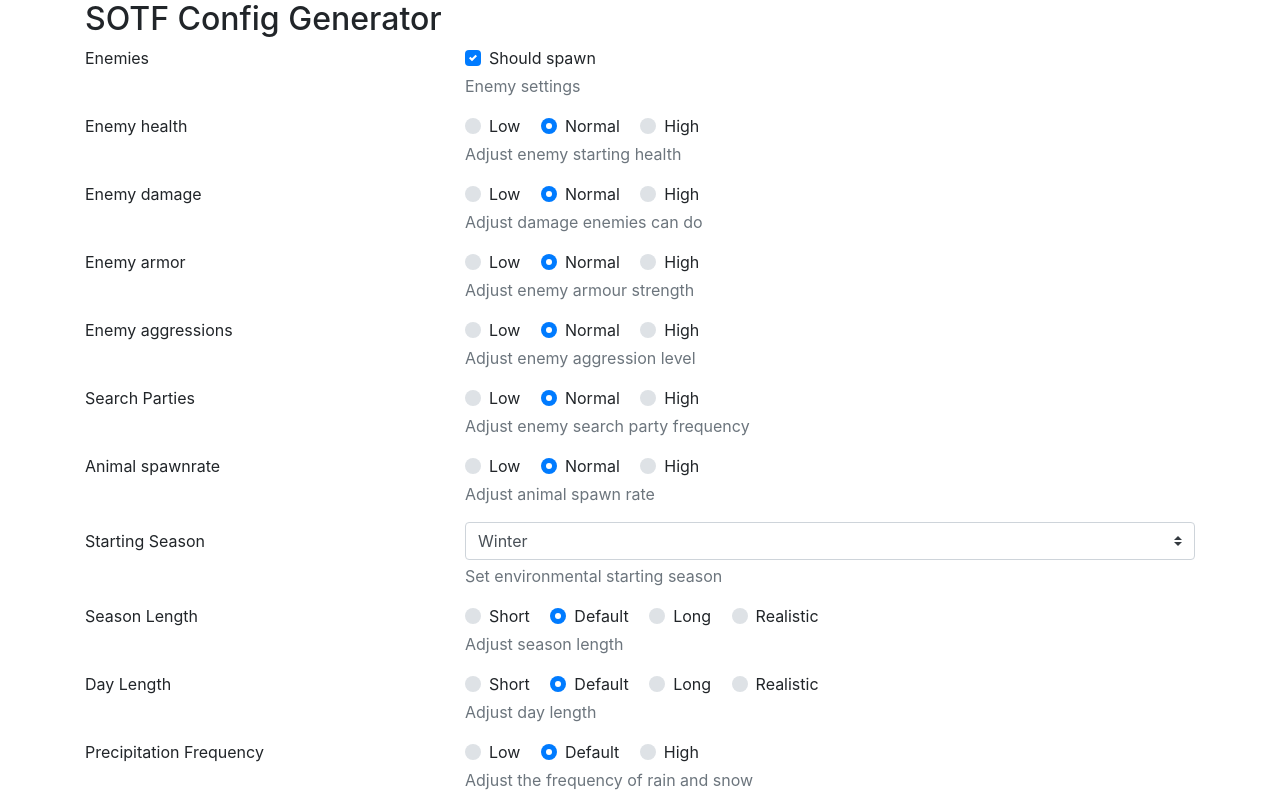
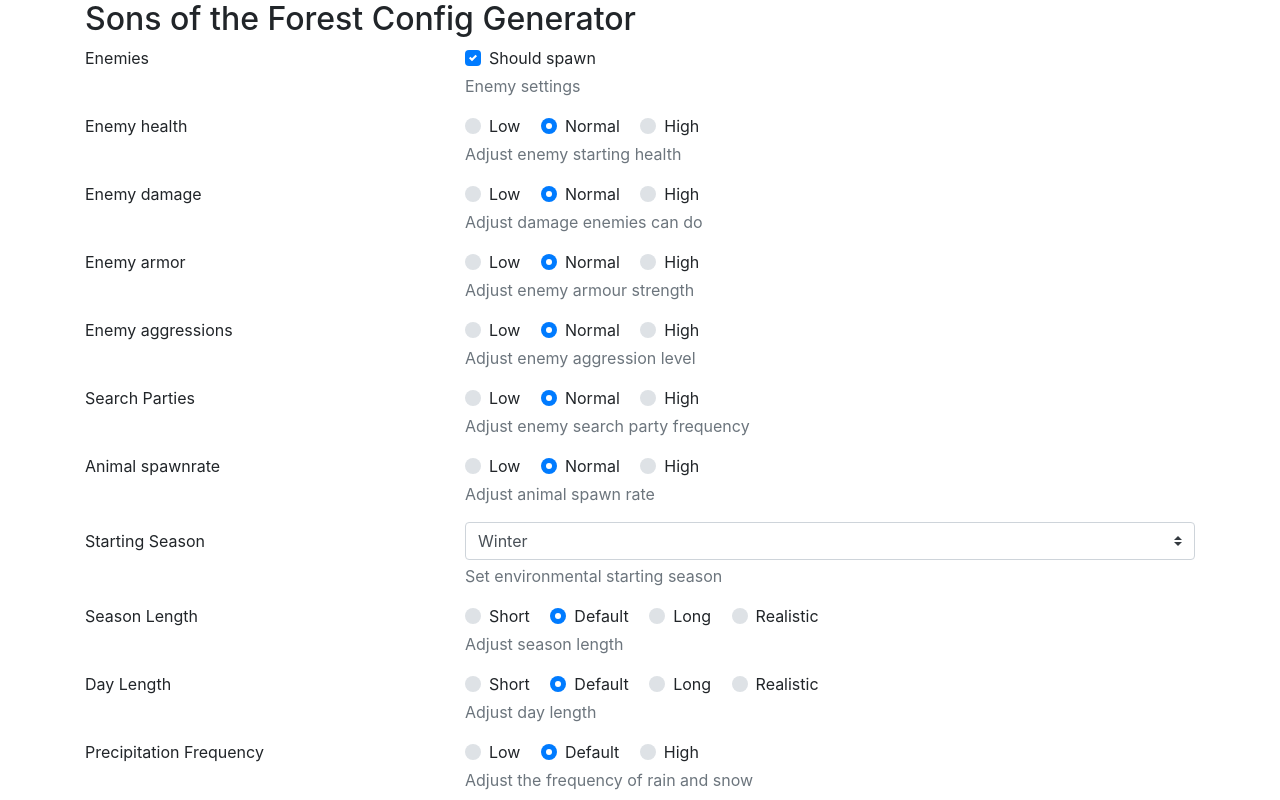
Before and after one commit to simplesingularity/simplesingularity.github.io, a plain HTML site: page index.html in a window 1280 px wide. Shown: the top 800 px of the page. Drawn offline with nearby package versions, Linux system fonts and the light colour scheme.

Commit message:
Update index.html

```diff
--- a/index.html
+++ b/index.html
@@ -3,14 +3,14 @@
   <head>
     <meta http-equiv="content-type" content="text/html; charset=UTF-8">
     <meta charset="utf-8">
-    <title>Form</title>
+    <title>Sons of the Forest Config Generator</title>
     <link rel="stylesheet" href="https://stackpath.bootstrapcdn.com/bootstrap/4.1.3/css/bootstrap.min.css">
     <link rel="stylesheet" href="https://maxcdn.bootstrapcdn.com/font-awesome/4.7.0/css/font-awesome.min.css">
   </head>
   <body>
     <form id="form">
       <div class="container">
-        <h2>SOTF Config Generator</h2>
+        <h2>Sons of the Forest Config Generator</h2>
       <div class="form-group row">
         <label class="col-4">Enemies</label>
         <div class="col-8">
```
